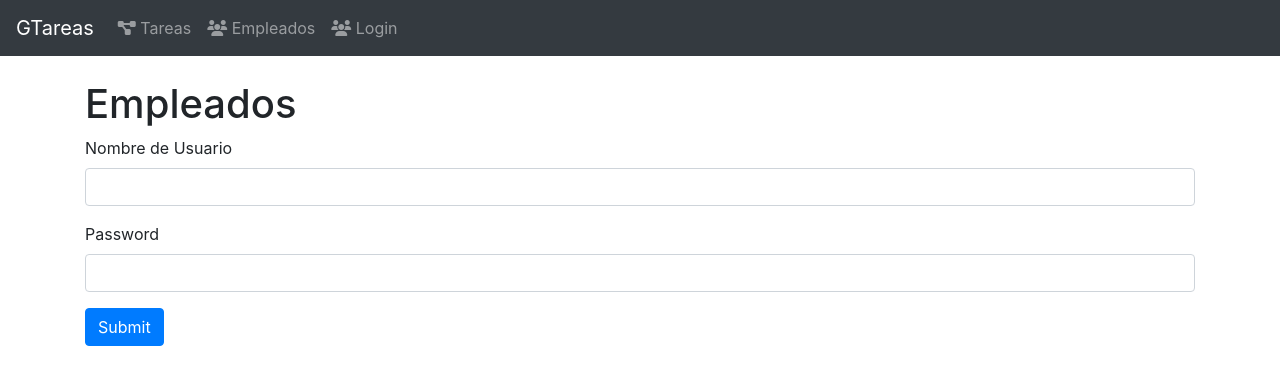
After one commit to jorferr89/tasksys, a Django app: template apps/empleados/templates/autenticacion/login.html in a window 1280 px wide. The commit adds this page. Shown: the top 385 px of the page. Run offline with Django 4.2, Linux system fonts and the light colour scheme; the template is opened without the code that fills it: most values are stand-ins (such as "Sample title", 1, 10 or a date in 2020); some libraries are stand-ins or nearby versions.

Commit message:
login en proceso

```diff
--- /dev/null
+++ b/apps/empleados/templates/autenticacion/login.html
@@ -0,0 +1,21 @@
+{% extends "base/base.html" %}
+{% block title %} Gestión de Tareas - {{ title }} {% endblock %}
+{% block body %}
+
+<h1>Empleados</h1>
+
+<form action="" method="POST">
+    {% csrf_token %}
+    <div class="form-group">
+      <label for="exampleInputusername1">Nombre de Usuario</label>
+      <input type="text" class="form-control" name="username">
+    </div>
+    <div class="form-group">
+      <label for="exampleInputPassword1">Password</label>
+      <input type="password" class="form-control" name="password">
+    </div>
+    <button type="submit" class="btn btn-primary">Submit</button>
+</form>
+
+
+{% endblock %}
--- /dev/null
+++ b/apps/empleados/urls.py
@@ -0,0 +1,6 @@
+from django.urls import path, include
+from . import views
+
+urlpatterns = [
+    path('login_empleado/', views.login_empleado, name="login"),
+]
--- a/config/urls.py
+++ b/config/urls.py
@@ -20,4 +20,7 @@ urlpatterns = [
     path('admin/', admin.site.urls),
 
     path('', include('apps.autenticacion.urls')),
+    # Video https://www.youtube.com/watch?v=CTrVDi3tt8o min 13:05
+    path('empleados/', include('django.contrib.auth.urls')),
+    path('empleados/', include('apps.empleados.urls')),
 ]
--- a/templates/base/base.html
+++ b/templates/base/base.html
@@ -28,6 +28,11 @@
                 <li class="nav-item">
                     <a class="nav-link" href="#"><i class="fa-solid fa-users"></i> Empleados</a>
                 </li>
+
+                <!-- Ruta http://localhost:8000/empleados/login_empleado/ -->
+                <li class="nav-item">
+                    <a class="nav-link" href="{ % url 'empleados/login_empleado' %}"><i class="fa-solid fa-users"></i> Login</a>
+                </li>
             </ul>
         </div>
     </nav>
```
Also changed, not shown: apps/empleados/views.py (+17 -1 lines).
